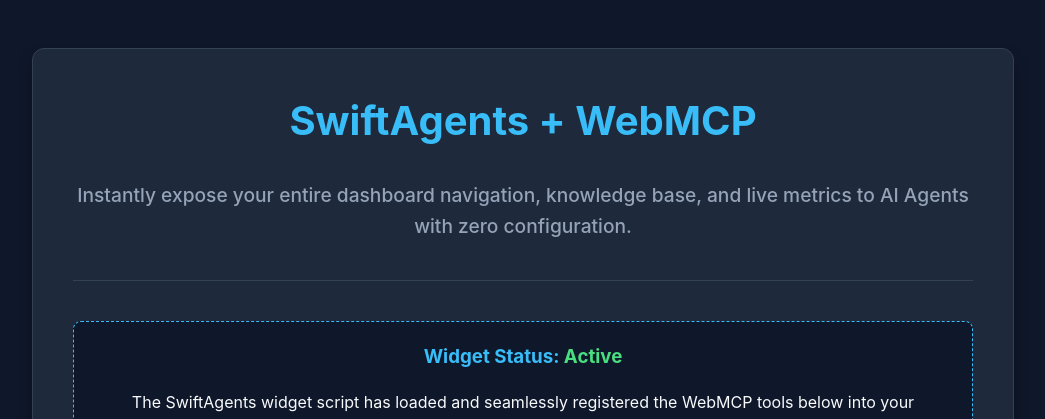
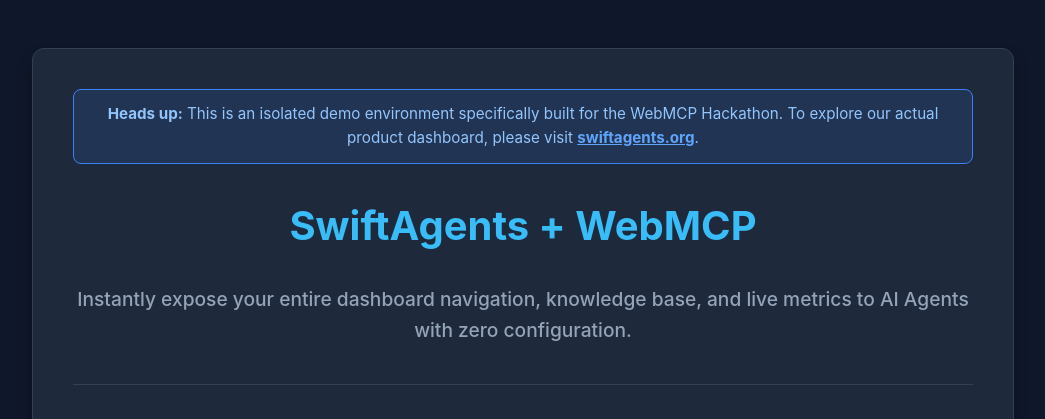
Before and after one commit to SerendptAI/SwiftAgents-WebMCP, a FastAPI app: page / in a window 1280 px wide. Shown: the top 419 px of the page, without its empty margins (117-1162 px from the left). Run offline with FastAPI, Linux system fonts and the light colour scheme.

Commit message:
style(ui): Add prominent disclaimer banner pointing to main swiftagents dashboard

```diff
--- a/templates/index.html
+++ b/templates/index.html
@@ -23,6 +23,9 @@
 </head>
 <body>
     <div class="container">
+        <div style="background-color: #3b82f620; border: 1px solid #3b82f6; color: #93c5fd; padding: 12px 20px; border-radius: 8px; margin-bottom: 30px; text-align: center; font-size: 0.95em;">
+            <strong>Heads up:</strong> This is an isolated demo environment specifically built for the WebMCP Hackathon. To explore our actual product dashboard, please visit <a href="https://swiftagents.org" target="_blank" style="color: #60a5fa; font-weight: bold; text-decoration: underline;">swiftagents.org</a>.
+        </div>
         <h1>SwiftAgents + WebMCP</h1>
         <p class="subtitle">Instantly expose your entire dashboard navigation, knowledge base, and live metrics to AI Agents with zero configuration.</p>
 
```
